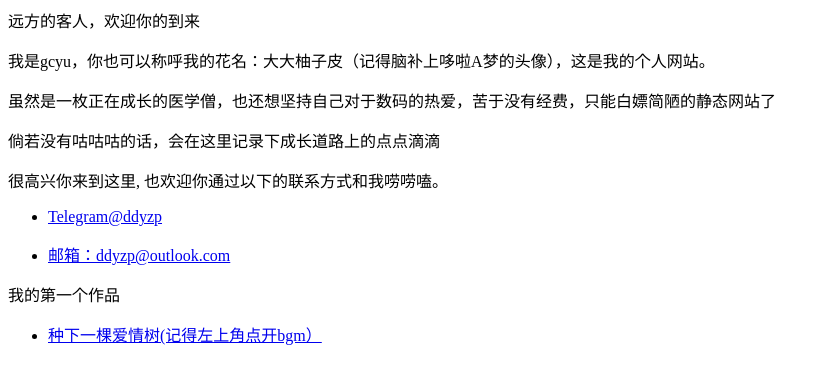
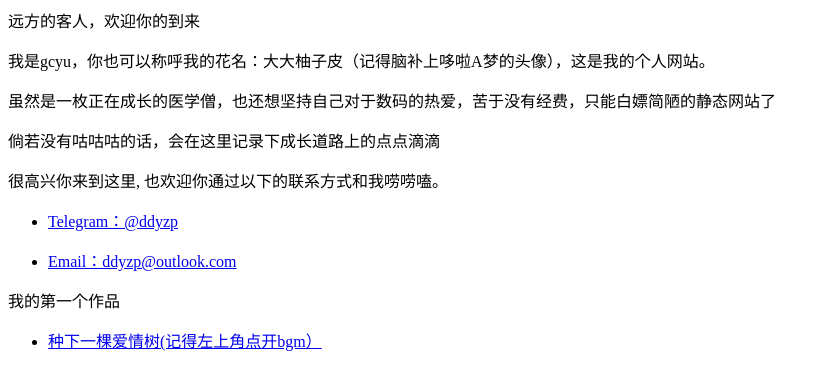
Before and after one commit to yguanc/yguanc.github.io, a plain HTML site: page index.html in a window 1280 px wide. Shown: the whole page, without its empty margins (0-829 px from the left). Drawn offline with Linux system fonts and the light colour scheme.

Commit message:
Update index.html

```diff
--- a/index.html
+++ b/index.html
@@ -5,10 +5,10 @@
 <p>很高兴你来到这里, 也欢迎你通过以下的联系方式和我唠唠嗑。</p>
 
 <ul>
-  <li> <a href="https://t.me/ddyzp">Telegram@ddyzp</a> </li>
+  <li> <a href="https://t.me/ddyzp">Telegram：@ddyzp</a> </li>
 </ul>
 <ul>
-  <li> <a href="ddyzp@outlook.com">邮箱：ddyzp@outlook.com</a> </li>
+  <li> <a href="ddyzp@outlook.com">Email：ddyzp@outlook.com</a> </li>
 </ul>
 <p>我的第一个作品</p>
 <ul>
```
